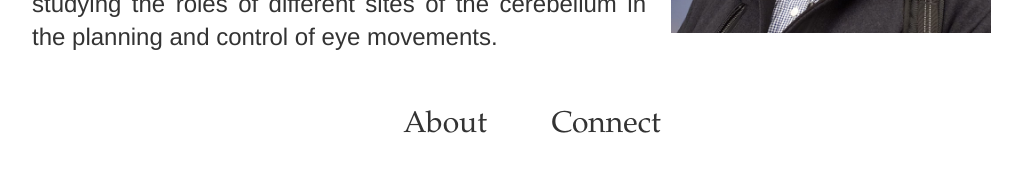
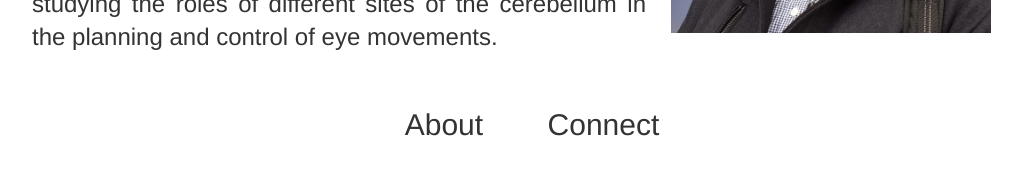
Before and after one commit to rtraghavan/rtraghavan.github.io, a Jekyll site: the page built from index.html, in a window 1280 px wide. Shown: the part 433-608 px from the top of the page, without its empty margins (108-1130 px from the left). Built offline with Jekyll 4.4.1, drawn with Linux system fonts in a browser that asks for light colours.

Commit message:
Update main.css

```diff
--- a/css/main.css
+++ b/css/main.css
@@ -89,7 +89,7 @@ footer {
 }
 
 footer li {
-  font: 20px/1.4 "Palatino", sans-serif;
+  font: 20px/1.4 "Helvetica", sans-serif;
     text-align: center;
 
   margin: 0 300px
```
